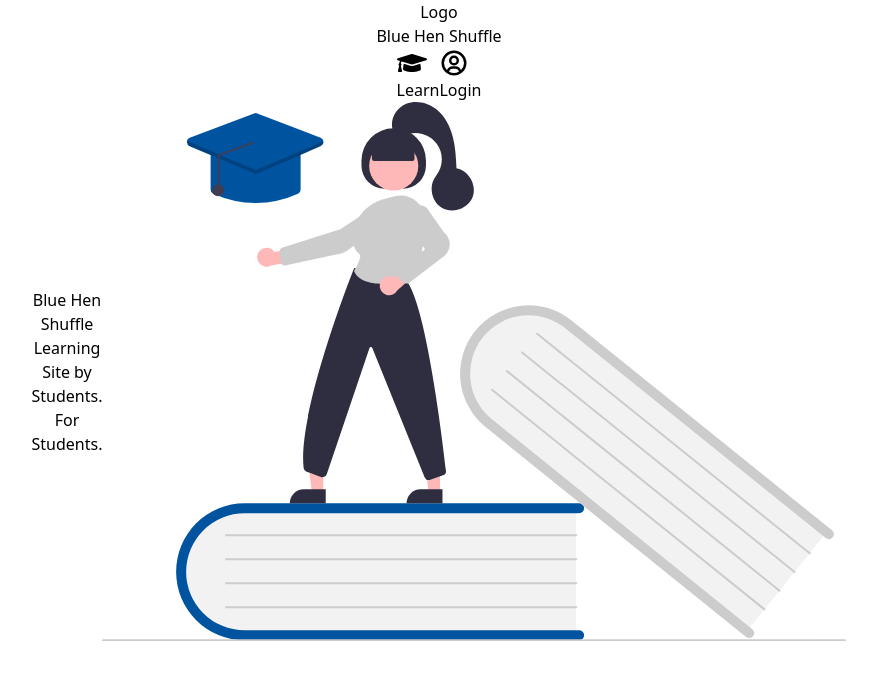
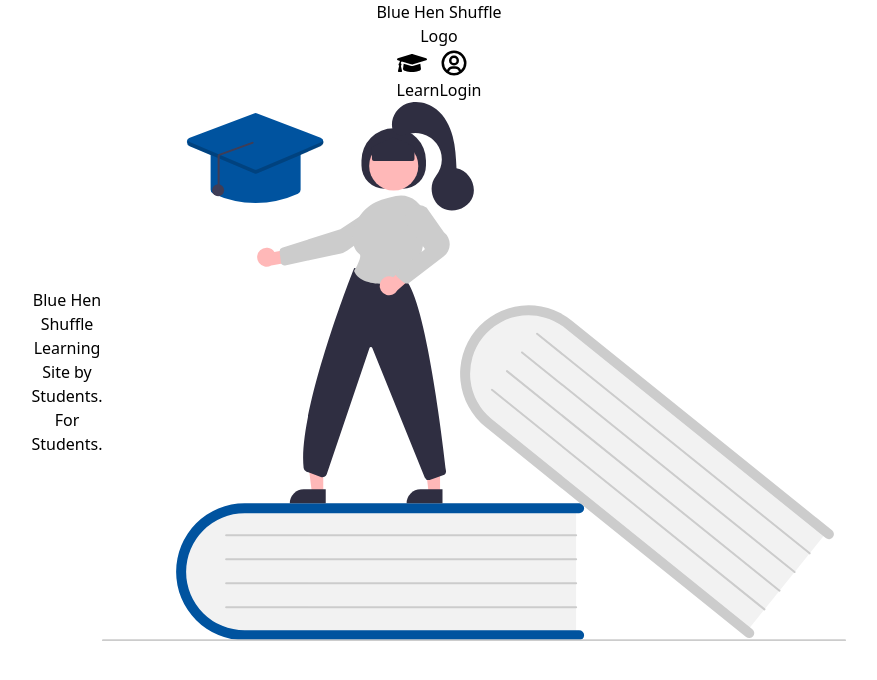
Before and after one commit to eorev/Chirp, a React (Vite) app: page / in a window 1280 px wide. Shown: the top 680 px of the page, without its empty margins (201-1078 px from the left). Built offline with nearby package versions, Linux system fonts and the light colour scheme.

Commit message:
fix styling

```diff
--- a/src/App.tsx
+++ b/src/App.tsx
@@ -9,12 +9,12 @@ function App() {
   return (
     <div>
       <NavBar>
-        <ul className='flex justify-around'>
+      <div className='text-4xl'>Blue Hen Shuffle</div>
+        <ul className='flex flex-1 justify-between'>
           <div>Logo</div>
-          <div className=''>Blue Hen Shuffle</div>
-          <div className='flex space-x-2'>
-            <button className='flex justify-center items'><FaGraduationCap size={30}></FaGraduationCap>Learn</button>
-            <button className='flex justify-center self-end'><BiUserCircle size={30}></BiUserCircle>Login</button>
+          <div className=' flex space-x-2'>
+            <button className='flex place-items-center rounded-lg'><FaGraduationCap size={30}></FaGraduationCap>Learn</button>
+            <button className='flex place-items-center'><BiUserCircle size={30}></BiUserCircle>Login</button>
           </div>
         </ul>
       </NavBar>
--- a/src/index.css
+++ b/src/index.css
@@ -6,3 +6,8 @@
   padding: 0;
   margin: 0;
 }
+
+body {
+  display: flex;
+  justify-content: center;
+}
```
